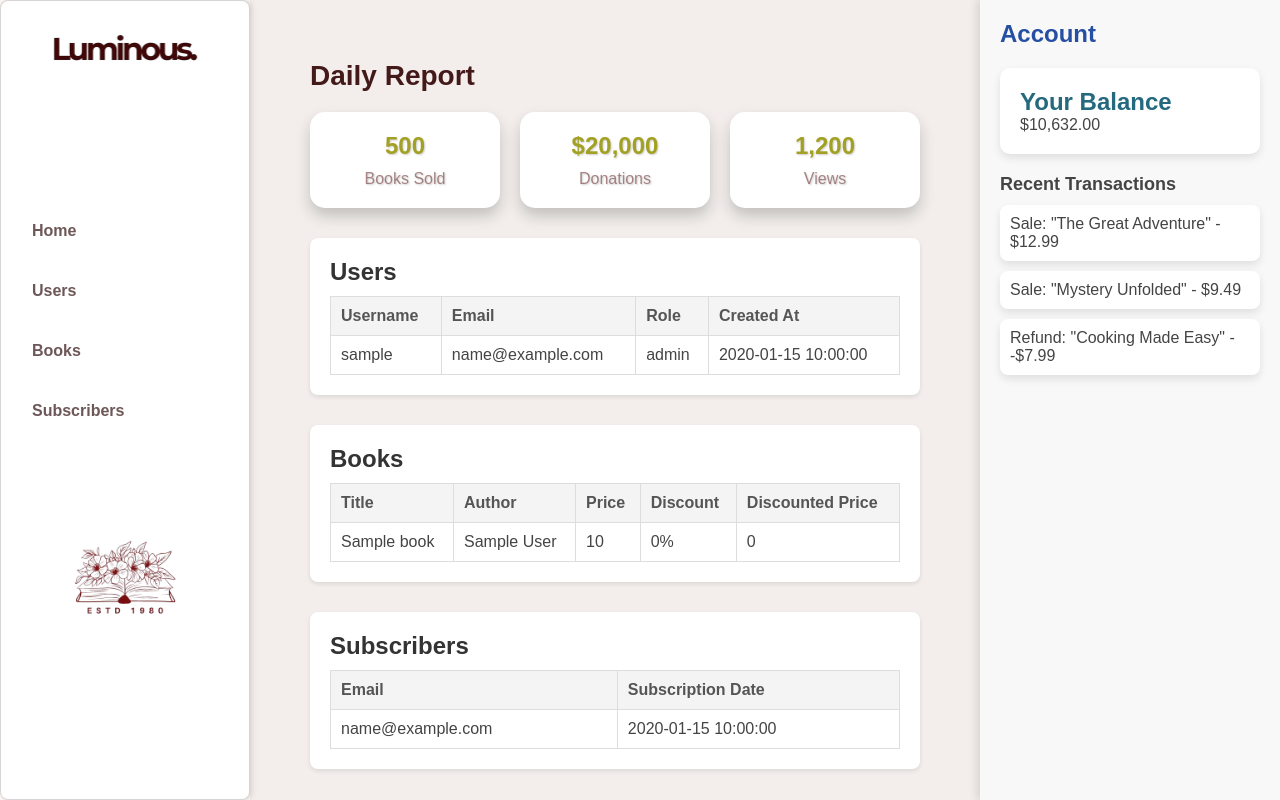
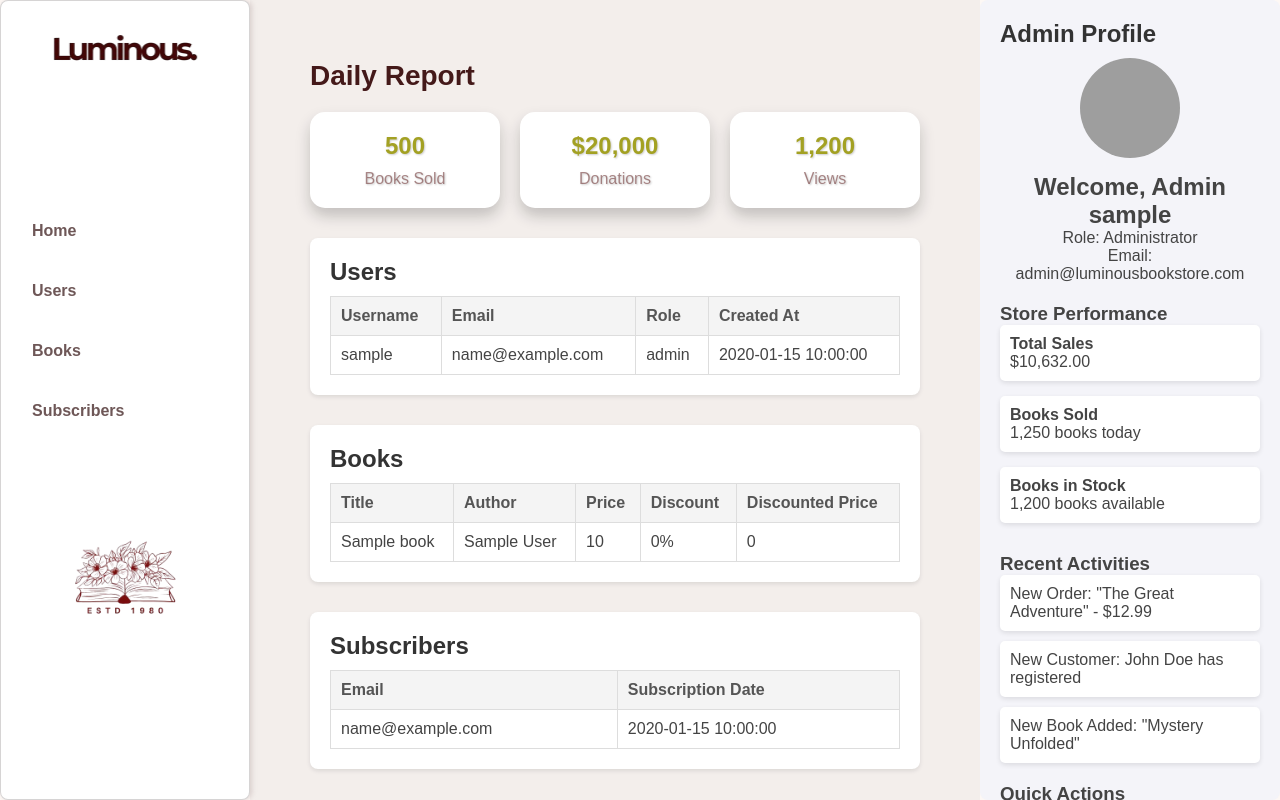
Before and after one commit to aulona-ab/WebDevelopment, a PHP site: page /dashboard.php in a window 1280 px wide. Run offline with PHP 8.4, Linux system fonts and the light colour scheme; the visitor is signed in with stand-in values (Sample User, id 1); tables that the repository leaves empty or names only in its code hold one stand-in row (values such as "Sample post"); grey boxes are pictures that could not be loaded.

Commit message:
Created the admin profile page with layout and user data display.

```diff
--- a/dashboard.php
+++ b/dashboard.php
@@ -1,4 +1,7 @@
 <?php
+
+session_start();
+
 // Database connection
 $conn = new mysqli("localhost", "root", "", "bookstore");
 
@@ -147,24 +150,55 @@ $subscribers_result = $conn->query($subscribers_query);
 </div>
 
 
-        <!-- Summary Section -->
-        <div class="summary">
-            <h2>Account</h2>
-            <div class="balance">
-                <h3>Your Balance</h3>
+<div class="admin-profile">
+    <h2>Admin Profile</h2>
+
+    <div class="profile-info">
+        <img src="./Authors/jk.png" alt="Admin Profile Picture" class="profile-pic">
+        <div class="admin-details">
+            <h3>Welcome, Admin <?php echo $_SESSION['username']; ?></h3>
+            <p>Role: Administrator</p>
+            <p>Email: admin@luminousbookstore.com</p>
+        </div>
+    </div>
+
+    <div class="store-performance">
+        <h3>Store Performance</h3>
+        <div class="performance-metrics">
+            <div class="metric">
+                <h4>Total Sales</h4>
                 <p>$10,632.00</p>
             </div>
-
-            <div class="activity">
-            <h3>Recent Transactions</h3>
-                <ul>
-                    <li>Sale: "The Great Adventure" - $12.99</li>
-                    <li>Sale: "Mystery Unfolded" - $9.49</li>
-                    <li>Refund: "Cooking Made Easy" - -$7.99</li>
-                </ul>
+            <div class="metric">
+                <h4>Books Sold</h4>
+                <p>1,250 books today</p>
+            </div>
+            <div class="metric">
+                <h4>Books in Stock</h4>
+                <p>1,200 books available</p>
             </div>
         </div>
     </div>
 
+    <div class="recent-activities">
+        <h3>Recent Activities</h3>
+        <ul>
+            <li>New Order: "The Great Adventure" - $12.99</li>
+            <li>New Customer: John Doe has registered</li>
+            <li>New Book Added: "Mystery Unfolded"</li>
+        </ul>
+    </div>
+
+    <div class="admin-actions">
+        <h3>Quick Actions</h3>
+        <button class="action-btn">Add New Book</button>
+        <button class="action-btn">Manage Orders</button>
+        <button class="action-btn">View Reports</button>
+        <button class="action-btn">Manage Customers</button>
+    </div>
+</div>
+
+    </div>
+
 </body>
 </html>
--- a/dboard.css
+++ b/dboard.css
@@ -198,3 +198,99 @@ table tr:hover {
     border-radius: 8px;
     box-shadow: 0 4px 8px rgba(0, 0, 0, 0.1);
 }
+
+/* Admin Profile Styling ------------------------------------------------*/
+.admin-profile {
+    padding: 20px;
+    background-color: #f4f4f9;
+    border-radius: 8px;
+    max-width: 100%;
+    overflow: hidden;
+    box-sizing: border-box;
+    margin: 0 auto;
+    overflow-x: hidden;
+    overflow-y: auto;
+}
+
+.profile-info {
+    display: flex;
+    flex-direction: column;
+    align-items: center;
+    margin-bottom: 20px;
+    text-align: center;
+
+}
+
+.profile-pic {
+    border-radius: 50%;
+    width: 100px;
+    height: 100px;
+    margin-bottom: 15px;
+}
+
+.admin-details h3 {
+    margin: 0;
+    font-size: 1.5rem;
+}
+
+.store-performance {
+    margin-bottom: 20px;
+}
+
+.performance-metrics {
+    display: flex;
+    gap: 5px;
+    flex-wrap: wrap;
+}
+
+.metric {
+    background-color: #fff;
+    padding: 10px;
+    border-radius: 5px;
+    box-shadow: 0 2px 5px rgba(0, 0, 0, 0.1);
+    width: 100%;
+    max-width: 300px;
+    margin-bottom: 10px;
+}
+
+.recent-activities {
+    margin-bottom: 20px;
+}
+
+.recent-activities ul {
+    list-style-type: none;
+    padding: 0;
+    margin: 0;
+}
+
+.recent-activities li {
+    background-color: #fff;
+    padding: 10px;
+    margin-bottom: 10px;
+    border-radius: 5px;
+    box-shadow: 0 2px 5px rgba(0, 0, 0, 0.1);
+}
+
+.admin-actions button {
+    padding: 10px 20px;
+    margin-right: 10px;
+    background-color: #007bff;
+    color: #fff;
+    border: none;
+    border-radius: 5px;
+    cursor: pointer;
+    transition: background-color 0.3s;
+}
+
+.admin-actions button:hover {
+    background-color: #0056b3;
+}
+
+@media (max-width: 768px) {
+    .performance-metrics {
+        flex-direction: column;
+    }
+    .admin-actions {
+        text-align: center;
+    }
+}
```
Also changed, not shown: login.php (+12 -4 lines).
